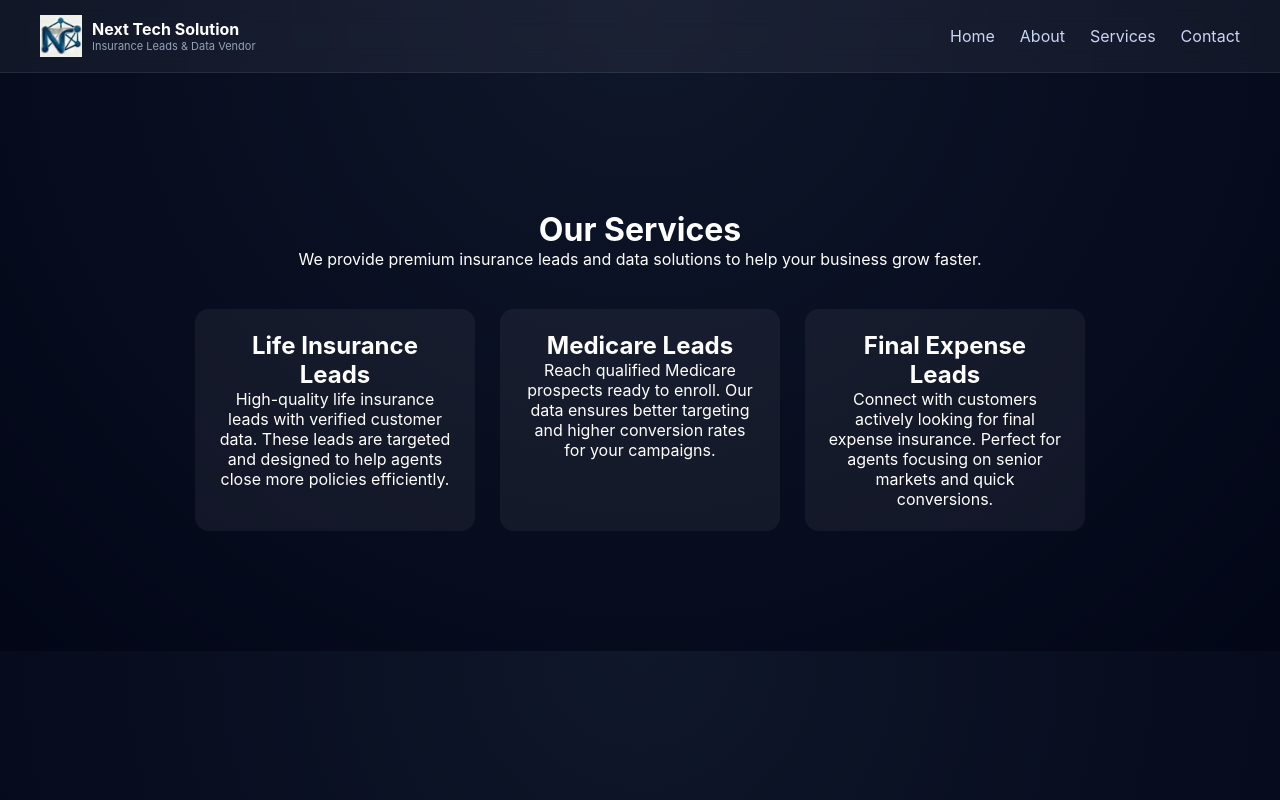
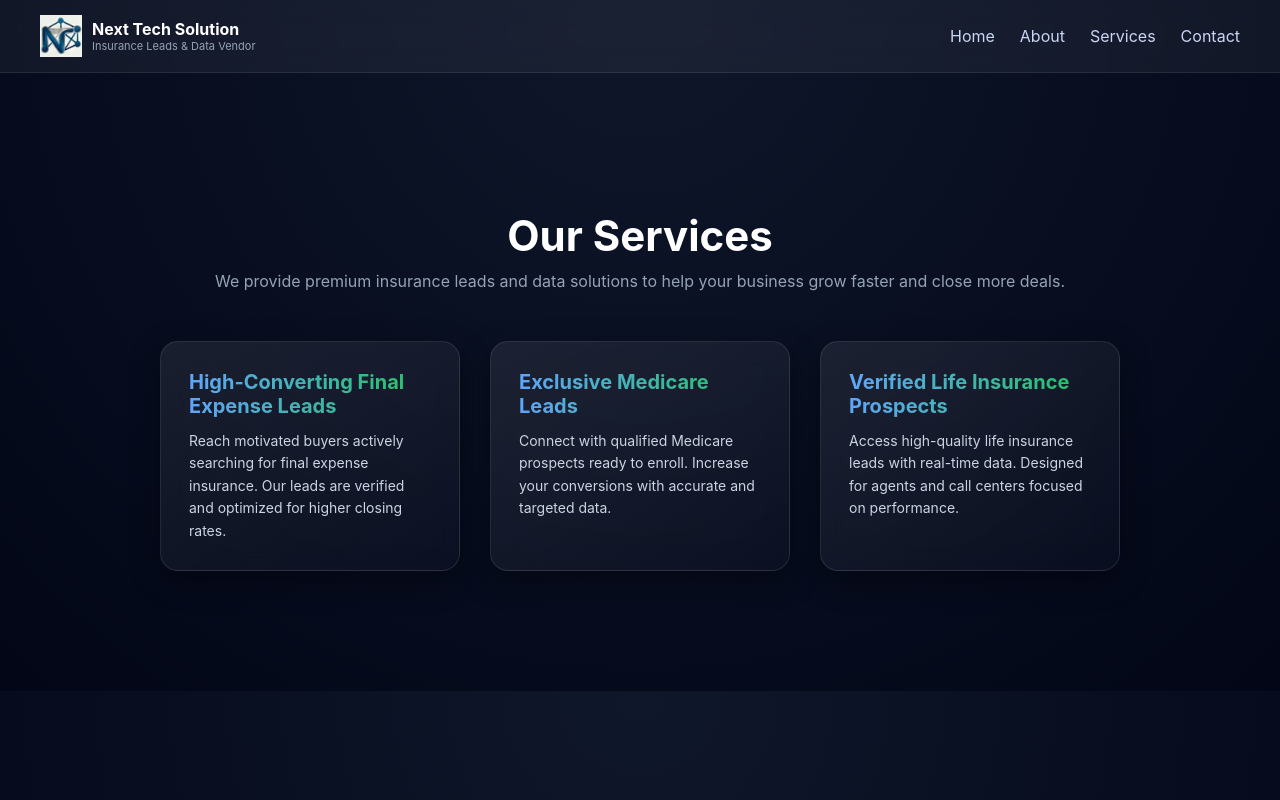
Before and after one commit to Afaq122/next-tech-site, a Next.js app: page /services in a window 1280 px wide. Built offline with nearby package versions, Linux system fonts and the light colour scheme.

Commit message:
final premium services page

```diff
--- a/app/globals.css
+++ b/app/globals.css
@@ -227,3 +227,77 @@ main {
   color: white;
   text-decoration: none;
 }
+/* ===== PREMIUM SERVICE CARDS ===== */
+
+.services-page {
+  padding: 120px 20px;
+  text-align: center;
+}
+
+.services-header h1 {
+  font-size: 42px;
+  margin-bottom: 10px;
+}
+
+.services-header p {
+  color: #94a3b8;
+  margin-bottom: 50px;
+}
+
+/* GRID */
+.services-grid {
+  display: flex;
+  justify-content: center;
+  gap: 30px;
+  flex-wrap: wrap;
+}
+
+/* CARD */
+.service-card {
+  width: 300px;
+  padding: 28px;
+  border-radius: 18px;
+
+  background: linear-gradient(
+    145deg,
+    rgba(255,255,255,0.08),
+    rgba(255,255,255,0.02)
+  );
+
+  border: 1px solid rgba(255,255,255,0.1);
+  backdrop-filter: blur(14px);
+
+  text-align: left;
+  transition: all 0.3s ease;
+
+  box-shadow: 0 10px 30px rgba(0,0,0,0.4);
+}
+
+/* TITLE */
+.service-card h2 {
+  font-size: 20px;
+  font-weight: 700;
+  margin-bottom: 12px;
+
+  background: linear-gradient(90deg, #60a5fa, #22c55e);
+  -webkit-background-clip: text;
+  -webkit-text-fill-color: transparent;
+}
+
+/* TEXT */
+.service-card p {
+  color: #cbd5e1;
+  font-size: 14px;
+  line-height: 1.6;
+}
+
+/* HOVER */
+.service-card:hover {
+  transform: translateY(-10px) scale(1.03);
+
+  border: 1px solid rgba(96,165,250,0.4);
+
+  box-shadow:
+    0 20px 50px rgba(37,99,235,0.3),
+    0 0 30px rgba(34,197,94,0.2);
+}
--- a/app/services/page.tsx
+++ b/app/services/page.tsx
@@ -6,36 +6,34 @@ export default function Services() {
         <h1>Our Services</h1>
         <p>
           We provide premium insurance leads and data solutions to help
-          your business grow faster.
+          your business grow faster and close more deals.
         </p>
       </div>
 
       <div className="services-grid">
 
         <div className="service-card">
-          <h2>Life Insurance Leads</h2>
+          <h2>High-Converting Final Expense Leads</h2>
           <p>
-            High-quality life insurance leads with verified customer data.
-            These leads are targeted and designed to help agents close
-            more policies efficiently.
+            Reach motivated buyers actively searching for final expense
+            insurance. Our leads are verified and optimized for higher
+            closing rates.
           </p>
         </div>
 
         <div className="service-card">
-          <h2>Medicare Leads</h2>
+          <h2>Exclusive Medicare Leads</h2>
           <p>
-            Reach qualified Medicare prospects ready to enroll.
-            Our data ensures better targeting and higher conversion
-            rates for your campaigns.
+            Connect with qualified Medicare prospects ready to enroll.
+            Increase your conversions with accurate and targeted data.
           </p>
         </div>
 
         <div className="service-card">
-          <h2>Final Expense Leads</h2>
+          <h2>Verified Life Insurance Prospects</h2>
           <p>
-            Connect with customers actively looking for final expense
-            insurance. Perfect for agents focusing on senior markets
-            and quick conversions.
+            Access high-quality life insurance leads with real-time data.
+            Designed for agents and call centers focused on performance.
           </p>
         </div>
 
```
